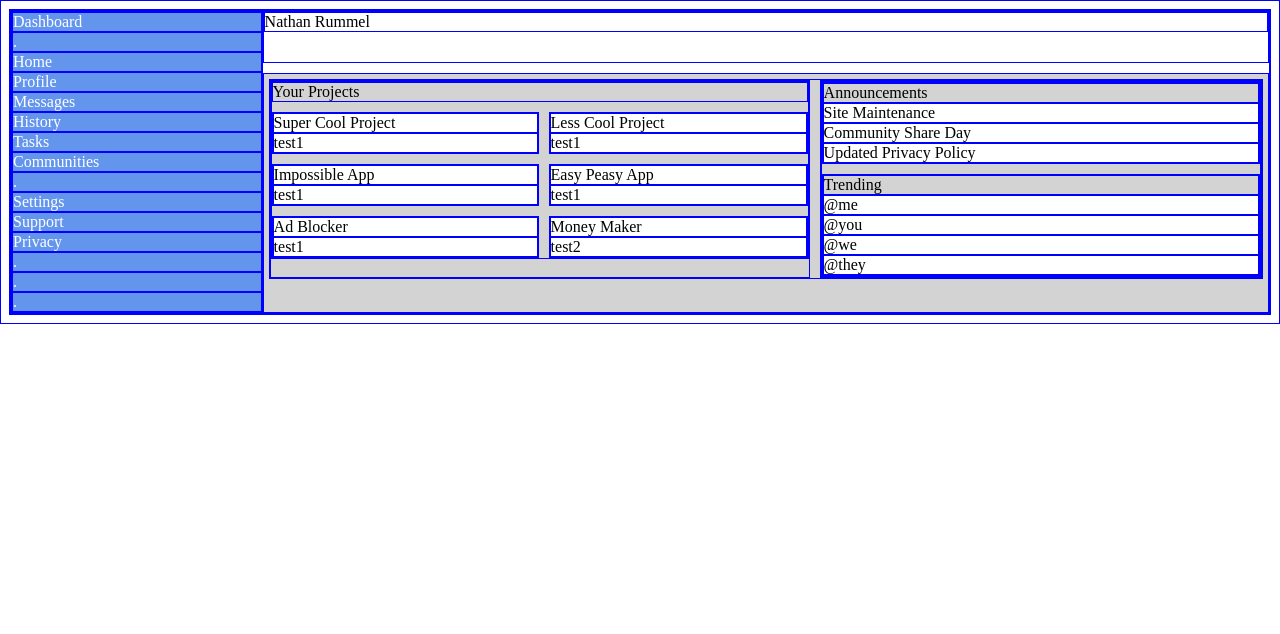
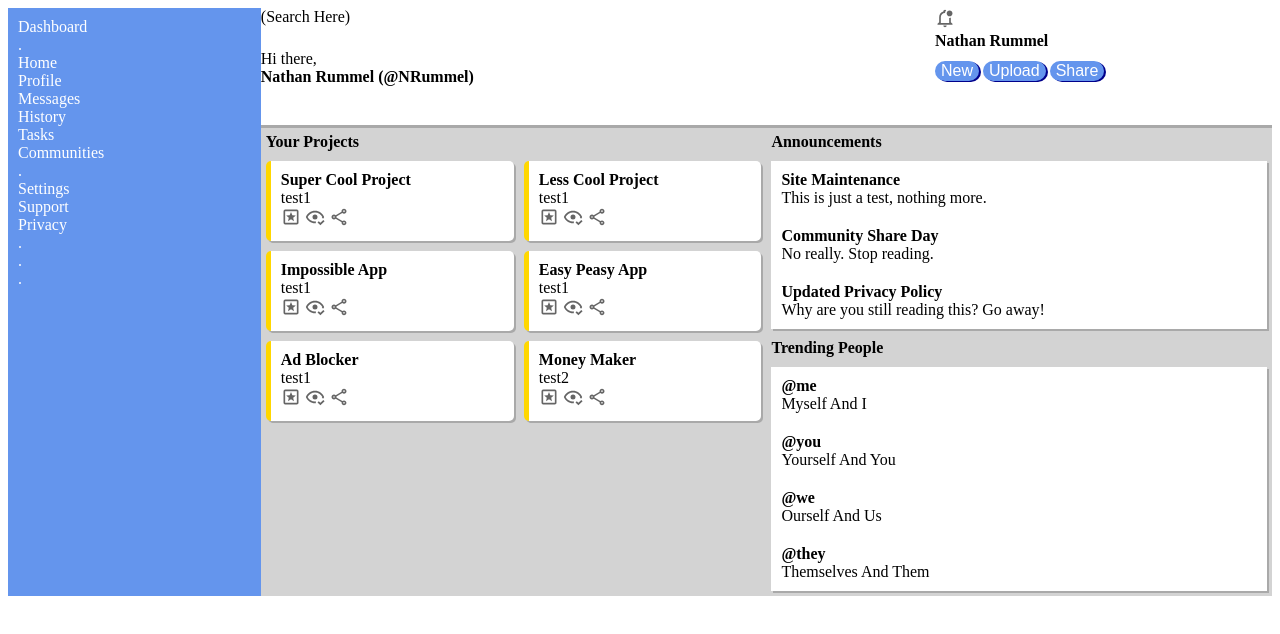
Before and after one commit to Infinitea-3/admin-dashboard, a plain HTML site: page index.html in a window 1280 px wide. Drawn offline with Linux system fonts and the light colour scheme.

Commit message:
Added Drop Shadows and Formatted Body. Started On Header Formatting

```diff
--- a/index.html
+++ b/index.html
@@ -10,7 +10,23 @@
 <body>
     <div class="main">
         <div class="header">
-            <div>Nathan Rummel</div>
+            <div class="subheader">
+                <div class="upper-header-left">
+                    <div>(Search Here)</div>
+                </div>
+                <div class="upper-header-right">
+                    <img src="../admin-dashboard/images/bell-badge-outline.svg" alt="Bell For Alerts">
+                    <div class="content-title">Nathan Rummel</div>
+                </div>
+                <div class="lower-header-left">
+                    <div>Hi there,<br><span class="content-title">Nathan Rummel (@NRummel)</span></div>
+                </div>
+                <div class="lower-header-right">
+                    <button>New</button>
+                    <button>Upload</button>
+                    <button>Share</button>
+                </div>
+            </div>
         </div>
         <div class="body">
             <div class="sub-body">
@@ -18,50 +34,82 @@
                     <div class="left-body-content">
                         <div class="title" id="left-body-title">Your Projects</div>
                         <div class="content-area">
-                            <div>Super Cool Project</div>
+                            <div class="content-title">Super Cool Project</div>
                             <div>test1</div>
+                            <div class="images">
+                                <img src="../admin-dashboard/images/star-w-outline.svg" alt="Star With Box Around It">
+                                <img src="../admin-dashboard/images/eye-check-outline.svg" alt="Eye With Check">
+                                <img src="../admin-dashboard/images/share-variant-outline.svg" alt="Share Symbol">
+                            </div>
                         </div>
                         <div class="content-area">
-                            <div>Less Cool Project</div>
+                            <div class="content-title">Less Cool Project</div>
                             <div>test1</div>
+                            <div class="images">
+                                <img src="../admin-dashboard/images/star-w-outline.svg" alt="Star With Box Around It">
+                                <img src="../admin-dashboard/images/eye-check-outline.svg" alt="Eye With Check">
+                                <img src="../admin-dashboard/images/share-variant-outline.svg" alt="Share Symbol">
+                            </div>
                         </div>
                         <div class="content-area">
-                            <div>Impossible App</div>
+                            <div class="content-title">Impossible App</div>
                             <div>test1</div>
+                            <div class="images">
+                                <img src="../admin-dashboard/images/star-w-outline.svg" alt="Star With Box Around It">
+                                <img src="../admin-dashboard/images/eye-check-outline.svg" alt="Eye With Check">
+                                <img src="../admin-dashboard/images/share-variant-outline.svg" alt="Share Symbol">
+                            </div>
                         </div>
                         <div class="content-area">
-                            <div>Easy Peasy App</div>
+                            <div class="content-title">Easy Peasy App</div>
                             <div>test1</div>
+                            <div class="images">
+                                <img src="../admin-dashboard/images/star-w-outline.svg" alt="Star With Box Around It">
+                                <img src="../admin-dashboard/images/eye-check-outline.svg" alt="Eye With Check">
+                                <img src="../admin-dashboard/images/share-variant-outline.svg" alt="Share Symbol">
+                            </div>
                         </div>
                         <div class="content-area">
-                            <div>Ad Blocker</div>
+                            <div class="content-title">Ad Blocker</div>
                             <div>test1</div>
+                            <div class="images">
+                                <img src="../admin-dashboard/images/star-w-outline.svg" alt="Star With Box Around It">
+                                <img src="../admin-dashboard/images/eye-check-outline.svg" alt="Eye With Check">
+                                <img src="../admin-dashboard/images/share-variant-outline.svg" alt="Share Symbol">
+                            </div>
                         </div>
                         <div class="content-area">
-                            <div>Money Maker</div>
+                            <div class="content-title">Money Maker</div>
                             <div>test2</div>
+                            <div class="images">
+                                <img src="../admin-dashboard/images/star-w-outline.svg" alt="Star With Box Around It">
+                                <img src="../admin-dashboard/images/eye-check-outline.svg" alt="Eye With Check">
+                                <img src="../admin-dashboard/images/share-variant-outline.svg" alt="Share Symbol">
+                            </div>
                         </div>
                     </div>
                 </div>
                 <div class="right-body">
                     <div class="right-body-content">
-                        <div class="announcement-content">
-                            <div class="title" id="announcement-title">Announcements</div>
-                            <div class="content-area">Site Maintenance</div>
-                            <div class="content-area">Community Share Day</div>
-                            <div class="content-area">Updated Privacy Policy</div>
-                        </div>
-                        <div class="trending-content">
-                            <div class="title" id="trending-title">Trending</div>
-                            <div class="content-area">@me</div>
-                            <div class="content-area">@you</div>
-                            <div class="content-area">@we</div>
-                            <div class="content-area">@they</div>
+                        <div class="title" id="announcement-title">Announcements</div>
+                            <div class="announcement-content">
+                                <div class="content-area"><span class="content-title">Site Maintenance</span><br>This is just a test, nothing more.</div>
+                                <div class="content-area"><span class="content-title">Community Share Day</span><br>No really. Stop reading.</div>
+                                <div class="content-area"><span class="content-title">Updated Privacy Policy</span><br>Why are you still reading this? Go away!</div>
+                            </div>
+                        <div class="title" id="trending-title">Trending People</div>
+                            <div class="trending-content-area">
+                                <div class="trending-content">
+                                    <div class="content-area"><span class="content-title">@me</span><br>Myself And I</div>
+                                    <div class="content-area"><span class="content-title">@you</span><br>Yourself And You</div>
+                                    <div class="content-area"><span class="content-title">@we</span><br>Ourself And Us</div>
+                                    <div class="content-area"><span class="content-title">@they</span><br>Themselves And Them</div>
+                                </div>
+                            </div>
                         </div>
                     </div>
                 </div>
             </div>
-        </div>
         <div class="sidebar">
             <div>Dashboard</div>
             <div>.</div>
--- a/styles.css
+++ b/styles.css
@@ -1,33 +1,67 @@
 *{
-    border: solid blue 1px;
+    /*border: solid blue 1px;*/
 }
 
 /*grid-area:row start, column start, row end, column end*/
 
 .main{
     display: grid;
-    grid-template: repeat(5, 1fr)/repeat(5,1fr);
+    grid-template: repeat(5, 1fr)/repeat(5, 1fr);
     row-gap: 10px;
+}
+
+.header{
+    grid-area:1/2/3/6;
+}
+
+.subheader{
+    display:grid;
+    grid-template:repeat(2, 1fr)/2fr 1fr;
+}
+
+.upper-header-left{
+    grid-area:1/1/1/2;
+}
+
+.upper-header-right{
+    grid-area:1/2/1/3;
+}
+
+button{
+    background-color:cornflowerblue;
+    color:white;
+    border-radius: 10px;
+    justify-content: space-between;
+    font-size: 16px;
+    border:none;
+    filter:drop-shadow(2px 1px darkblue)
+}
+
+.lower-header-left{
+    grid-area:2,1,2,2;
+}
+
+.lower-header-right{
+    grid-area:2/2/2/3;
+    align-self: center;
 }
 
 .sidebar{
     background-color: cornflowerblue;
     color:white;
     grid-area:1/1/6/1;
-}
-
-.header{
-    grid-area:1/2/1/6;
+    padding: 10px;
 }
 
 .body{
     background-color: lightgray;
     grid-area:2/2/6/6;
+    filter:drop-shadow(0px -3px darkgray)
 }
 
 .sub-body{
     display: grid;
-    grid-template: repeat(4, auto)/repeat(4,auto);
+    grid-template: repeat(4, 1fr)/repeat(4,1fr);
     column-gap: 10px;
     margin: 5px;
 }
@@ -56,16 +90,36 @@
 
 .announcement-content{
     background-color:white;
+    border-radius: 5px;
 }
 
-.trending-content{
+.trending-content-area{
     background-color:white;
+    border-radius: 5px;
 }
 
 .title{
     background-color: lightgray;
+    font-weight:bold;
+}
+
+.content-title{
+    font-weight: bold;
 }
 
 .content-area{
     background-color: white;
+    padding: 10px;
+    filter: drop-shadow(2px 2px darkgray);
 }
+
+.left-body-content>.content-area{
+    border-left: 5px solid gold;
+    border-radius: 5px;
+}
+
+img{
+    width: 20px;
+    height: 20px;
+    opacity: 60%;
+}
```
Also changed, not shown: images/bell-badge-outline.svg (added), images/eye-check-outline.svg (added), images/share-variant-outline.svg (added), images/star-w-outline.svg (added).
